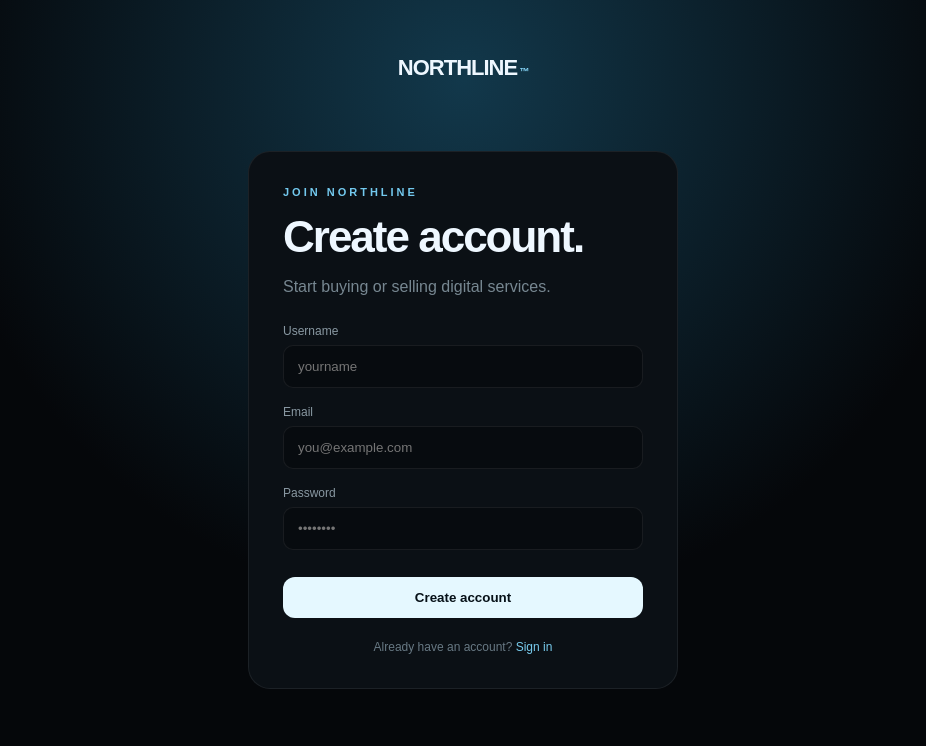
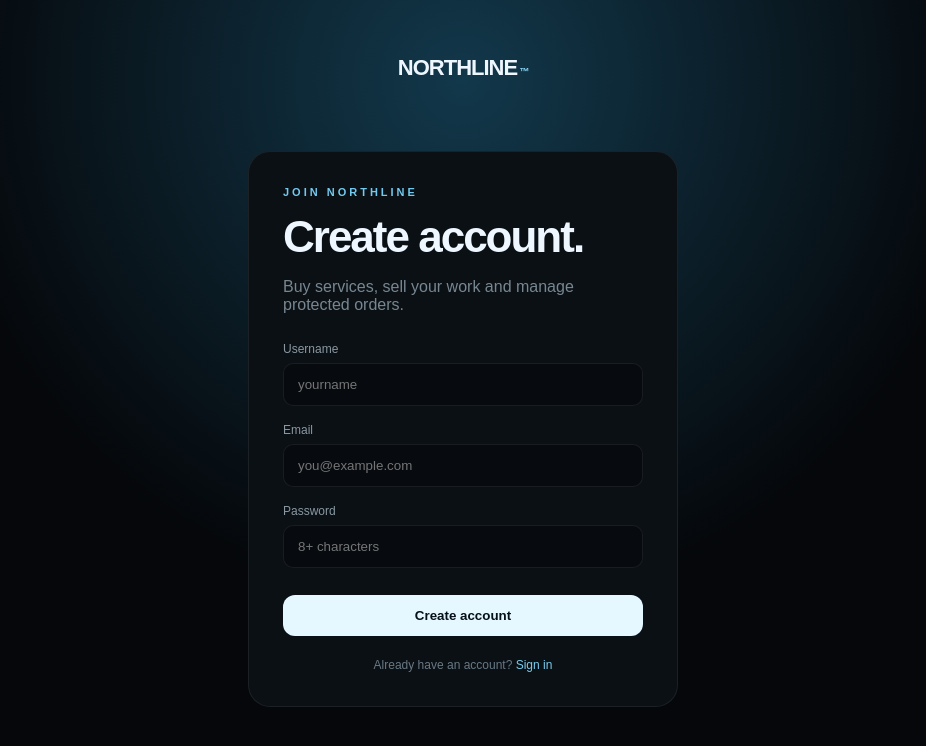
Before and after one commit to forgottenfangz-star/Northline, a Next.js app in the folder website/: page /signup in a window 1280 px wide. Shown: the top 746 px of the page, without its empty margins (177-1103 px from the left). Built offline with nearby package versions, Linux system fonts and the light colour scheme.

Commit message:
Make account creation functional with Supabase Auth

```diff
--- a/website/app/signup/page.tsx
+++ b/website/app/signup/page.tsx
@@ -1 +1,43 @@
-import Link from "next/link"; export default function Signup(){return <main className="auth"><Link className="brand" href="/">NORTHLINE<span>™</span></Link><div className="authBox"><div className="eyebrow">JOIN NORTHLINE</div><h1>Create account.</h1><p>Start buying or selling digital services.</p><label>Username<input placeholder="yourname"/></label><label>Email<input type="email" placeholder="you@example.com"/></label><label>Password<input type="password" placeholder="••••••••"/></label><button className="button">Create account</button><div className="authFoot">Already have an account? <Link href="/login">Sign in</Link></div></div></main>}
+"use client";
+
+import Link from "next/link";
+import { FormEvent, useState } from "react";
+import { useRouter } from "next/navigation";
+import { createClient } from "@/lib/supabase/client";
+
+export default function Signup() {
+  const router = useRouter();
+  const [username,setUsername]=useState("");
+  const [email,setEmail]=useState("");
+  const [password,setPassword]=useState("");
+  const [loading,setLoading]=useState(false);
+  const [error,setError]=useState("");
+  const [notice,setNotice]=useState("");
+
+  async function submit(e:FormEvent){
+    e.preventDefault(); setError(""); setNotice("");
+    if(username.trim().length<3) return setError("Username must be at least 3 characters.");
+    if(password.length<8) return setError("Password must be at least 8 characters.");
+    setLoading(true);
+    const supabase=createClient();
+    const {data,error}=await supabase.auth.signUp({
+      email:email.trim(),
+      password,
+      options:{data:{username:username.trim(),display_name:username.trim()},emailRedirectTo:window.location.origin+"/auth/callback"}
+    });
+    if(error){setError(error.message);setLoading(false);return;}
+    if(data.session){router.replace("/dashboard");router.refresh();return;}
+    setNotice("Account created. Check your email to confirm your account, then sign in.");
+    setLoading(false);
+  }
+
+  return <main className="auth"><Link className="brand" href="/">NORTHLINE<span>™</span></Link><form className="authBox" onSubmit={submit}>
+    <div className="eyebrow">JOIN NORTHLINE</div><h1>Create account.</h1><p>Buy services, sell your work and manage protected orders.</p>
+    <label>Username<input value={username} onChange={e=>setUsername(e.target.value)} placeholder="yourname" autoComplete="username"/></label>
+    <label>Email<input value={email} onChange={e=>setEmail(e.target.value)} type="email" placeholder="you@example.com" autoComplete="email" required/></label>
+    <label>Password<input value={password} onChange={e=>setPassword(e.target.value)} type="password" placeholder="8+ characters" autoComplete="new-password" required/></label>
+    {error&&<div className="checkoutError">{error}</div>}{notice&&<div className="authNotice">{notice}</div>}
+    <button className="button" disabled={loading}>{loading?"Creating…":"Create account"}</button>
+    <div className="authFoot">Already have an account? <Link href="/login">Sign in</Link></div>
+  </form></main>
+}
```
